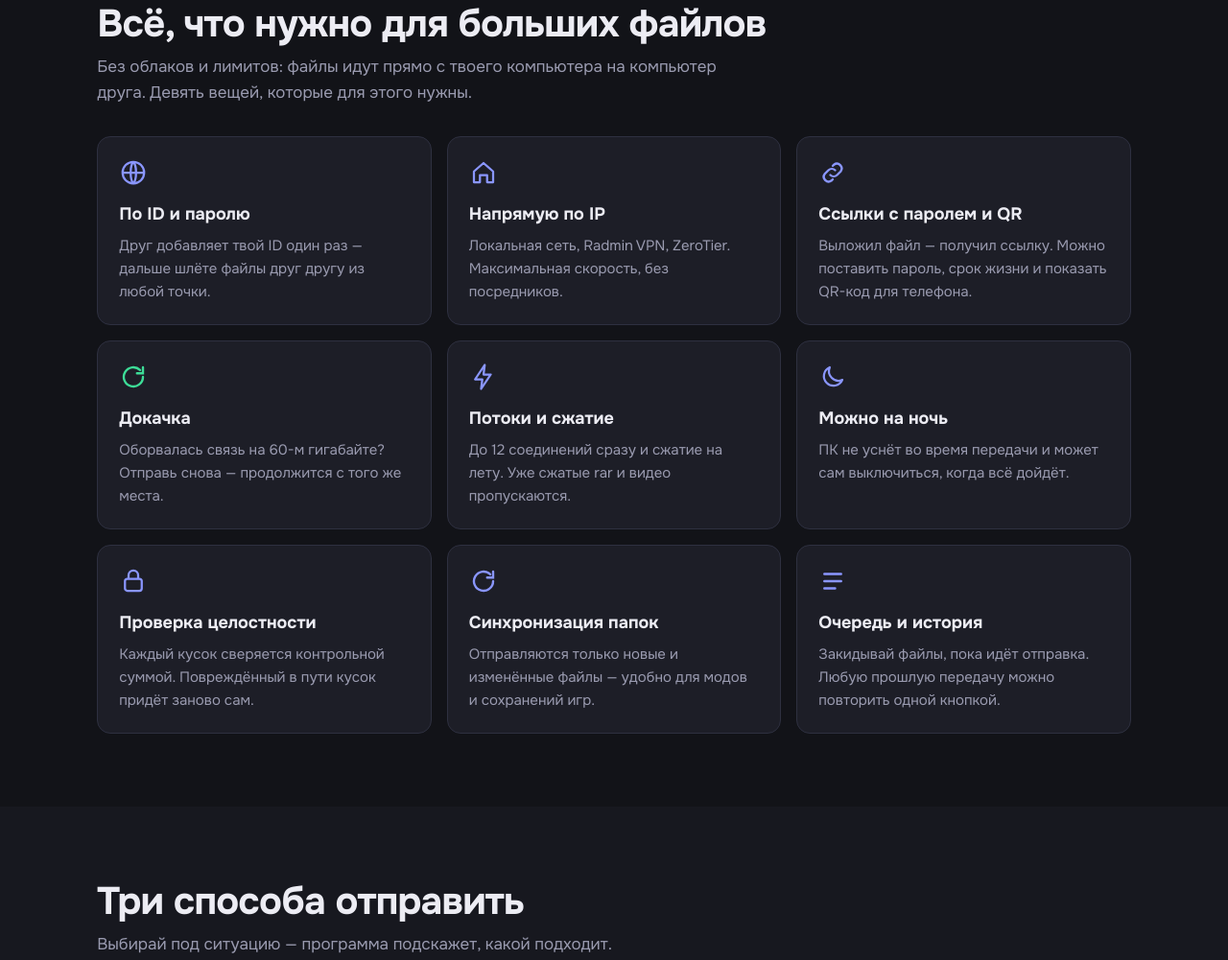
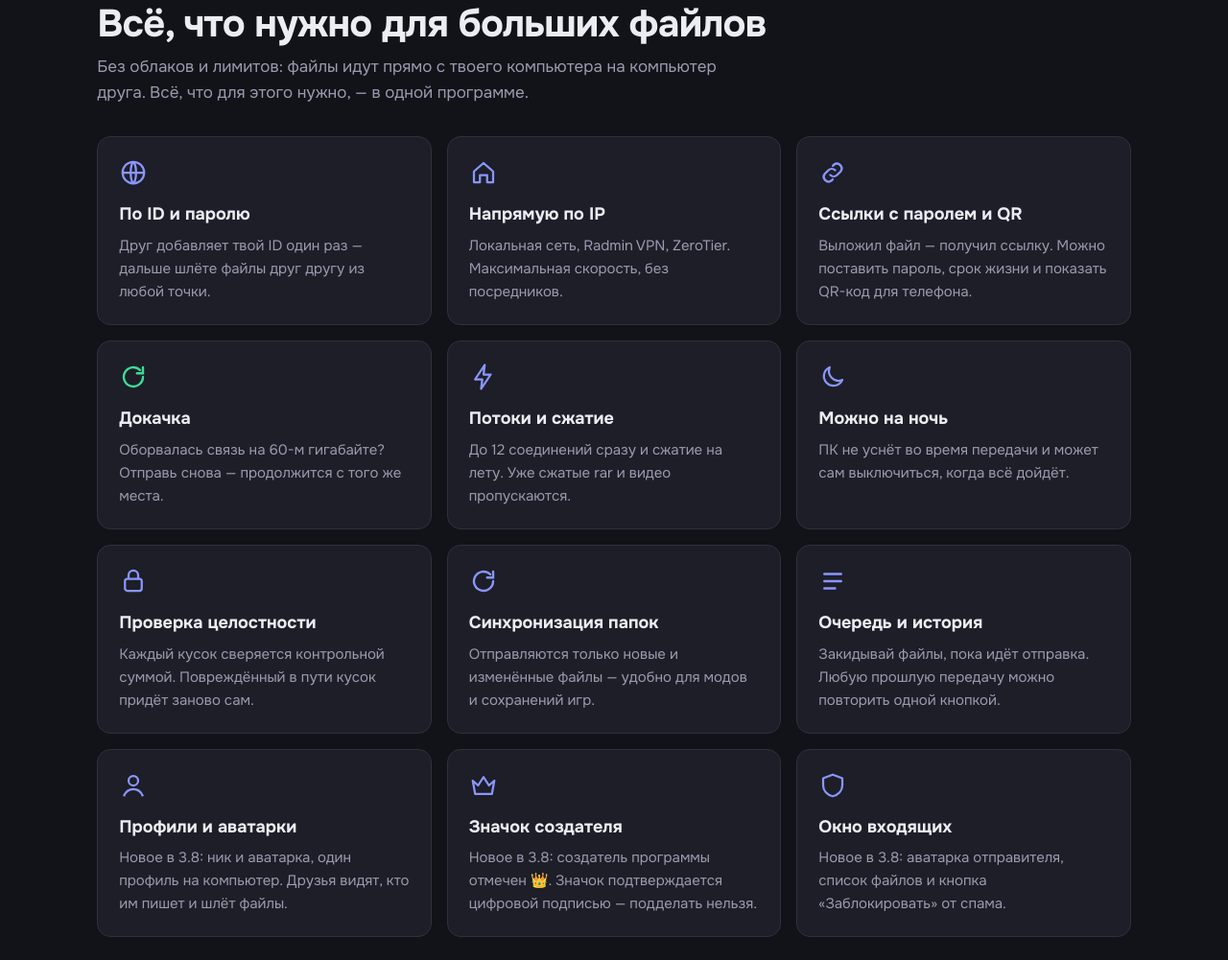
Before and after one commit to yukishkn/file-launcher, a plain HTML site: page index.html in a window 1280 px wide. Shown: the part 1002-2003 px from the top of the page at 96% size. Drawn offline with Linux system fonts and the light colour scheme.

Commit message:
Add files via upload

```diff
--- a/index.html
+++ b/index.html
@@ -122,6 +122,9 @@ footer .wrap{display:flex;justify-content:space-between;gap:16px;flex-wrap:wrap}
     <symbol id="resume" viewBox="0 0 24 24"><g fill="none" stroke="currentColor" stroke-width="1.9" stroke-linecap="round"><path d="M20 12a8 8 0 1 1-2.4-5.7"/><path d="M20 4v5h-5"/></g></symbol>
     <symbol id="bolt" viewBox="0 0 24 24"><path d="M13 2L5 14h6l-1 8 8-12h-6z" fill="none" stroke="currentColor" stroke-width="1.8" stroke-linejoin="round"/></symbol>
     <symbol id="moon" viewBox="0 0 24 24"><path d="M20 14.5A8 8 0 0 1 9.5 4a8 8 0 1 0 10.5 10.5z" fill="none" stroke="currentColor" stroke-width="1.8" stroke-linejoin="round"/></symbol>
+    <symbol id="user" viewBox="0 0 24 24"><g fill="none" stroke="currentColor" stroke-width="1.8"><circle cx="12" cy="8" r="4"/><path d="M4 21c1.5-4 4.5-6 8-6s6.5 2 8 6"/></g></symbol>
+    <symbol id="crown" viewBox="0 0 24 24"><path d="M3 8l4.5 4L12 5l4.5 7L21 8l-2 11H5z" fill="none" stroke="currentColor" stroke-width="1.8" stroke-linejoin="round"/></symbol>
+    <symbol id="shield" viewBox="0 0 24 24"><path d="M12 3l8 3v6c0 4.5-3.4 8.2-8 9-4.6-.8-8-4.5-8-9V6z" fill="none" stroke="currentColor" stroke-width="1.8" stroke-linejoin="round"/></symbol>
     <symbol id="lock" viewBox="0 0 24 24"><g fill="none" stroke="currentColor" stroke-width="1.8"><rect x="5" y="10" width="14" height="10" rx="2"/><path d="M8 10V7a4 4 0 0 1 8 0v3"/></g></symbol>
     <symbol id="pc" viewBox="0 0 64 52"><rect x="4" y="2" width="56" height="36" rx="5" fill="#262733" stroke="#6c7cff" stroke-width="2"/><rect x="10" y="8" width="44" height="24" rx="2" fill="#121318"/><rect x="14" y="13" width="18" height="3" rx="1.5" fill="#6c7cff"/><rect x="14" y="19" width="30" height="3" rx="1.5" fill="#3a3c52"/><rect x="14" y="25" width="24" height="3" rx="1.5" fill="#3a3c52"/><path d="M26 38h12l3 10H23z" fill="#2e3040"/><rect x="18" y="47" width="28" height="3" rx="1.5" fill="#2e3040"/></symbol>
   </defs>
@@ -183,7 +186,7 @@ footer .wrap{display:flex;justify-content:space-between;gap:16px;flex-wrap:wrap}
 <section class="band" id="features">
   <div class="wrap">
     <h2>Всё, что нужно для больших файлов</h2>
-    <p class="sub">Без облаков и лимитов: файлы идут прямо с твоего компьютера на компьютер друга. Девять вещей, которые для этого нужны.</p>
+    <p class="sub">Без облаков и лимитов: файлы идут прямо с твоего компьютера на компьютер друга. Всё, что для этого нужно, — в одной программе.</p>
     <div class="grid" id="feat"></div>
   </div>
 </section>
@@ -264,7 +267,7 @@ footer .wrap{display:flex;justify-content:space-between;gap:16px;flex-wrap:wrap}
 
 <footer>
   <div class="wrap">
-    <span>File Launcher — бесплатная программа для передачи файлов</span>
+    <span>File Launcher — бесплатная программа для передачи файлов · создатель 👑 <a href="https://github.com/yukishkn/file-launcher">yukishkn</a></span>
     <span>Данные при передаче через интернет шифруются · файлы не хранятся на чужих серверах</span>
   </div>
 </footer>
@@ -282,6 +285,9 @@ footer .wrap{display:flex;justify-content:space-between;gap:16px;flex-wrap:wrap}
     ["lock", "Проверка целостности", "Каждый кусок сверяется контрольной суммой. Повреждённый в пути кусок придёт заново сам."],
     ["resume", "Синхронизация папок", "Отправляются только новые и изменённые файлы — удобно для модов и сохранений игр."],
     ["list", "Очередь и история", "Закидывай файлы, пока идёт отправка. Любую прошлую передачу можно повторить одной кнопкой."],
+    ["user", "Профили и аватарки", "Новое в 3.8: ник и аватарка, один профиль на компьютер. Друзья видят, кто им пишет и шлёт файлы."],
+    ["crown", "Значок создателя", "Новое в 3.8: создатель программы отмечен 👑. Значок подтверждается цифровой подписью — подделать нельзя."],
+    ["shield", "Окно входящих", "Новое в 3.8: аватарка отправителя, список файлов и кнопка «Заблокировать» от спама."],
   ];
   const ic = (id, c) => `<svg width="30" height="30" style="color:${c}"><use href="#${id}"/></svg>`;
   document.getElementById("feat").innerHTML = feats.map(([i, t, d], k) =>
@@ -301,7 +307,8 @@ footer .wrap{display:flex;justify-content:space-between;gap:16px;flex-wrap:wrap}
   document.getElementById("faqs").innerHTML = faqs.map(([q, a]) => `<details><summary>${esc(q)}</summary><p>${esc(a)}</p></details>`).join("");
 
   const log = [
-    ["3.7", "новое", ["Проверка целостности каждого куска", "Синхронизация папок", "Очередь передач и история с «Отправить снова»", "Ссылки с паролем, сроком жизни и QR-кодом", "Автообновление через GitHub", "3.7.1: исправлено пропадание окна при сворачивании"]],
+    ["3.8", "скоро", ["Профили: ник и аватарка, один профиль на компьютер", "Друзья видят твой ник и аватарку в списках, сообщениях и окне входящих", "Значок 👑 «Создатель» с проверкой цифровой подписи", "Новое окно входящих файлов с кнопкой «Заблокировать»"]],
+    ["3.7", "", ["Проверка целостности каждого куска", "Синхронизация папок", "Очередь передач и история с «Отправить снова»", "Ссылки с паролем, сроком жизни и QR-кодом", "Автообновление через GitHub", "3.7.1: исправлено пропадание окна при сворачивании"]],
     ["3.6", "", ["Обучение и история обновлений в программе", "ПК не засыпает во время передачи", "Выключение компьютера после передачи", "Ограничение скорости отправки", "Проверка связи с другом", "Автозапуск с Windows", "Уведомления о завершении"]],
     ["3.5", "", ["Ссылки на скачивание с поддержкой докачки"]],
     ["3.3", "", ["Сжатие на лету с автоматическим восстановлением"]],
```
